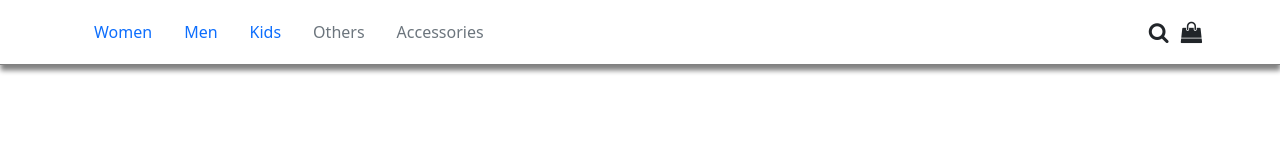
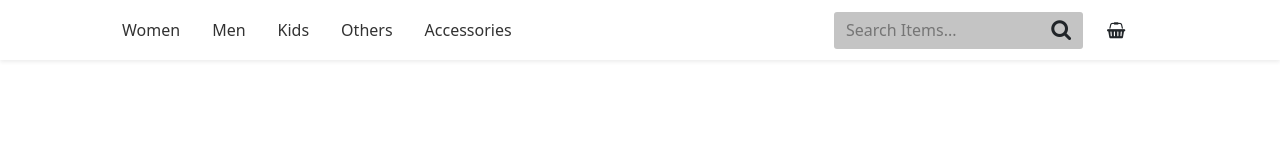
Before and after one commit to TolleDennis/twduka, a plain HTML site: page index.html in a window 1280 px wide. Drawn offline with nearby package versions, Linux system fonts and the light colour scheme.

Commit message:
First section

```diff
--- a/assets/css/style.css
+++ b/assets/css/style.css
@@ -1,6 +1,102 @@
+* {
+    box-sizing: border-box;
+    margin: 0;
+    padding: 0;
+}
+
 .custom-nav{
-    border-bottom: 1px solid grey;
-    box-shadow: 0px 5px 5px 0.5px gray;
     width: 100vw;
-    height: 65px;
+    height: 100%;
+    padding: 10px 0;
 }
+
+.shoe-shop-label {
+    font-weight: bold;
+    font-size: 1.2rem;
+}
+
+.input-text {
+    display: none;
+}
+
+.search-component {
+    background-color: rgb(196, 196, 196);
+    height: 37px;
+    border-radius: 3px;
+}
+
+.search-component input {
+    background: transparent;
+    outline: none;
+    border: none;
+    width: 100%;
+}
+
+.navigate {
+    position: absolute;
+    left: 0;
+    top: 58px;
+    width: 40%;
+    bottom: 0;
+    background-color: white;
+    border-right: 1px solid gray;
+    border-top: 1px solid gray;
+    transform: translateX(-100%);
+    transition: all .5s;
+}
+
+.navigate.show {
+    transform: translateX(0);
+}
+
+.navigate ul li {
+    width: 100%;
+    display: block;
+}
+
+.bar-icon {
+    display: block;
+}
+
+.shoe-shop-label {
+    font-size: 20px;
+}
+
+.links {
+    color: rgb(50, 50, 50);
+}
+
+@media screen and (min-width: 576px) {
+    .shoe-shop-label {
+        display: none;
+    }
+
+    .input-text {
+        display: block;
+    }
+}
+
+@media screen and (min-width: 768px) {
+    .bar-icon {
+        display: none;
+    }
+
+    .navigate {
+        position: static;
+        width: 100%;
+        border-right: none;
+        border-top: none;
+        transform: none;
+    }
+
+    .navigate ul li {
+        width: auto;
+        display: inline;
+    }
+}
+
+@media screen and (max-width: 992px) {
+    .links {
+        font-size: 12px;
+    }
+}
--- a/index.html
+++ b/index.html
@@ -10,30 +10,46 @@
     <title>Duka</title>
 </head>
 <body>
-    <div class="custom-nav">
-        <div class="container d-flex px-2 align-items-center justify-content-between h-100">
+    <div class="custom-nav shadow-sm">
+        <div class="container mx-auto row h-100 align-items-center">
+            <div class="col-2 col-md-7 col-lg-8 mx-auto">
+                <div class="bar-icon"><i class="fa fa-bars" aria-hidden="true"></i></div>
+                <div class="navigate">
                     <ul class="nav">
                         <li class="nav-item">
-                <a class="nav-link active" aria-current="page" href="#">Women</a>
+                        <a class="nav-link links" aria-current="page" href="#">Women</a>
                         </li>
                         <li class="nav-item">
-                <a class="nav-link" href="#">Men</a>
+                        <a class="nav-link links" href="#">Men</a>
                         </li>
                         <li class="nav-item">
-                <a class="nav-link" href="#">Kids</a>
+                        <a class="nav-link links" href="#">Kids</a>
                         </li>
                         <li class="nav-item">
-                <a class="nav-link disabled">Others</a>
+                        <a class="nav-link links" href="#">Others</a>
                         </li>
                         <li class="nav-item">
-                    <a class="nav-link disabled">Accessories</a>
+                            <a class="nav-link links" href="#">Accessories</a>
                         </li>
                     </ul>
-            <div class="float-right">
-                <span class="p-2"><i class="fa fa-lg fa-search"></i></span>
-                <span><i class="fa fa-lg fa-shopping-bag" aria-hidden="true"></i></span>
                 </div>
             </div>
+            <div class="col-8  col-md-4 col-lg-3 mx-auto row align-items-center">
+                <span class="col-10 font-weight-bold shoe-shop-label">Shoe Shop</span>
+                <div class="col-2 col-sm-8  col-md-12 mx-auto search-component d-flex align-items-center justify-content-center">
+                    <input class="h-100 input-text w-md-90" type="text" placeholder="Search Items..."/>
+                    <i class="icon fa fa-lg fa-search mx-auto w-md-10"></i>
                 </div>
+            </div>
+            <div class="col-2 col-md-1 mx-auto"><i class="fa fa-shopping-basket" aria-hidden="true"></i></div>
+        </div>
+    </div>
+
+    <script>
+        const btn = document.querySelector(".bar-icon");
+        btn.onclick = () => {
+            document.querySelector(".navigate").classList.toggle("show");
+        }
+    </script>
 </body>
 </html>
```
Lines whose indentation alone changed are shown as unchanged.
